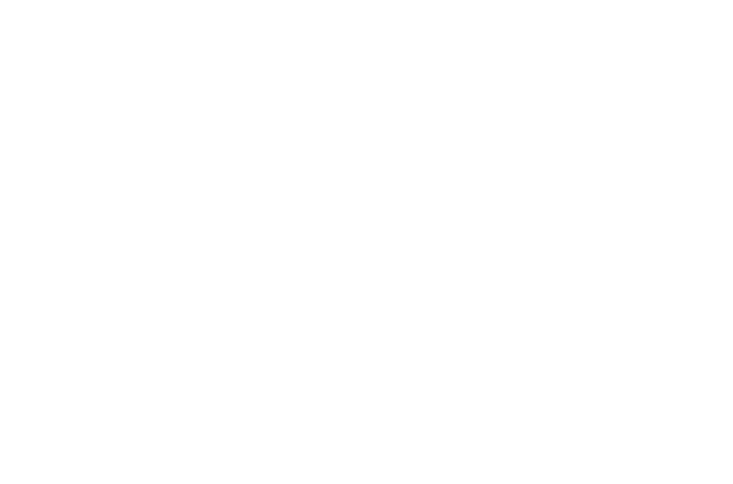
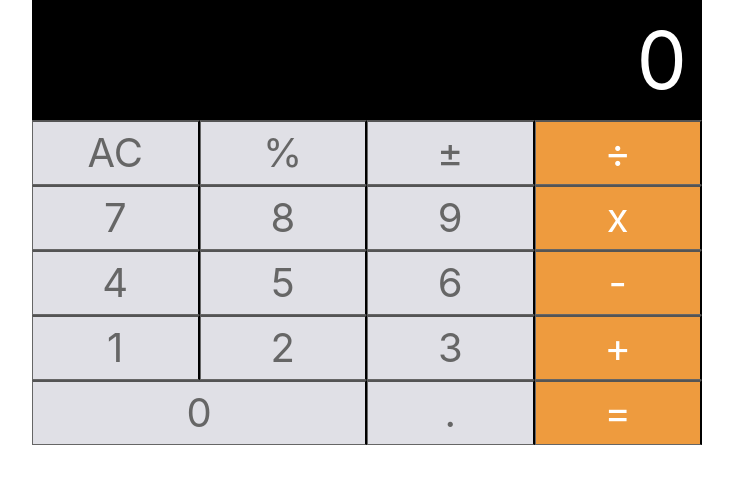
Before and after one commit to syedaziz27/calculator-app, a React (Create React App) app: page / in a window 1280 px wide. Shown: the top 484 px of the page, without its empty margins (273-1006 px from the left). Built offline with nearby package versions, Linux system fonts and the light colour scheme.

Commit message:
made calculator styling  and added bootstrap

```diff
--- a/package.json
+++ b/package.json
@@ -3,6 +3,7 @@
   "version": "0.1.0",
   "private": true,
   "dependencies": {
+    "bootstrap": "^4.2.1",
     "react": "^16.7.0",
     "react-dom": "^16.7.0",
     "react-scripts": "2.1.3"
--- a/src/App.css
+++ b/src/App.css
@@ -16,6 +16,66 @@
   box-shadow: inset 0px 0px 80px 0px rgba(0,0,0,0.25);
 }
 
+
+
+.holder{
+  min-width: 100%;
+  min-height:100%;
+  display:flex;
+  justify-content: center;
+}
+
+.calculator{
+  width:50%;
+  background-color: black;
+}
+
+.row{
+  display:flex;
+  flex-wrap: wrap;
+  margin-left:-15px;
+  margin-right:-15px;
+}
+
+.col-12{
+  flex-grow: 0;
+  flex-shrink:0;
+  flex-basis: 100%;
+  max-width: 100%;
+}
+
+.col-3{
+  flex-grow: 0;
+  flex-shrink:0;
+  flex-basis:25%;
+  max-width:25%;
+}
+
+
+  .button {
+    background-color: #e0e0e6;
+    font-size: 40px;
+    text-align: center;
+    color: #666;
+    border-left: 1px solid #666;
+    border-bottom: 1px solid #666;
+    -webkit-user-select: none;
+    -moz-user-select: none;
+    -ms-user-select: none;
+    user-select: none;
+    cursor: pointer;
+    outline: none;
+    -webkit-tap-highlight-color: rgba(0,0,0,0);
+    display: block;
+}
+
+.inputview {
+  background-color:black;
+  font-size:5em;
+  color:white;
+  text-align:right;
+}
+
 .orange {
   background-color: #EE9B3E;
   color: #fff;
--- a/src/App.js
+++ b/src/App.js
@@ -1,12 +1,39 @@
 import React, { Component } from 'react';
-// import './App.css';
+import './App.css';
 
 class App extends Component {
   render() {
     return (
       <>
+          <div className="holder">
+            <div className="calculator">
+              <div className="row">
+                <div className= "col-12 inputview">0</div>
+                <button className="button col-3">AC</button>
+                <button className="button col-3">%</button>
+                <button className="button col-3">±</button>
+                <button className ="button col-3 orange">÷</button>
+                <button className="button col-3">7</button>
+                <button className="button col-3">8</button>
+                <button className="button col-3">9</button>
+                <button className="button col-3 orange">x</button>
+                <button className="button col-3">4</button>
+                <button className="button col-3">5</button>
+                <button className="button col-3">6</button>
+                <button className="button col-3 orange">-</button>
+                <button className="button col-3">1</button>
+                <button className="button col-3">2</button>
+                <button className="button col-3">3</button>
+                <button className="button col-3 orange">+</button>
+                <button className="button col-6">0</button>
+                <button className="button col-3">.</button>
+                <button className="button col-3 orange">=</button>
 
 
+
+            </div>
+          </div>
+        </div>
       </>
     )
   }
--- a/src/index.js
+++ b/src/index.js
@@ -2,6 +2,7 @@
 import ReactDOM from 'react-dom';
 import App from './App';
 import * as serviceWorker from './serviceWorker';
+import 'bootstrap/dist/css/bootstrap.min.css';
 
 ReactDOM.render(<App />, document.getElementById('root'));
 
```
Also changed, not shown: 1 other file (tests, documents, lock files or other folders).
